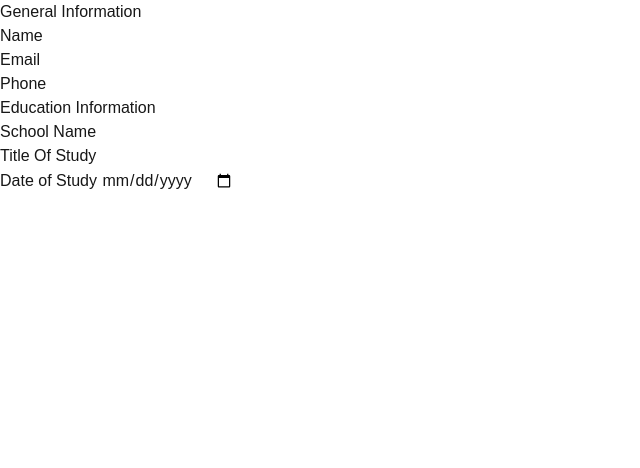
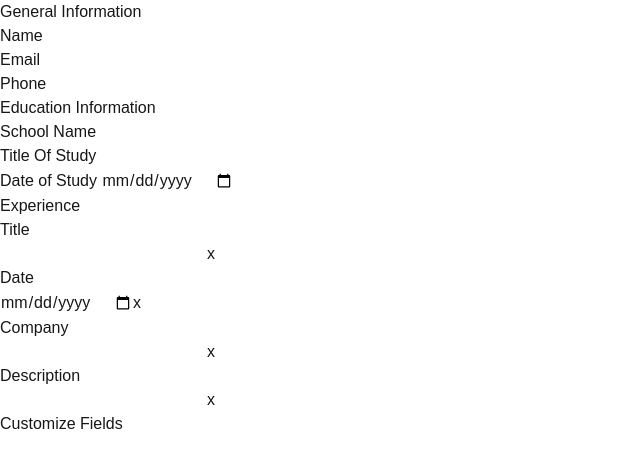
Before and after one commit to WillMay09/react-cv-project, a Next.js app: page / in a window 1280 px wide. Shown: the top 468 px of the page, without its empty margins (0-640 px from the left). Built offline with nearby package versions, Linux system fonts and the light colour scheme.

Commit message:
modal component adjusted and incorporated with  editSectionWithButton

```diff
--- a/src/app/page.tsx
+++ b/src/app/page.tsx
@@ -1,5 +1,6 @@
 import Image from "next/image";
 import EditSection from "../components/editSection";
+import EditSectionWithButton from "../components/editSectionWithButton"
 export default function Home() {
   let generalFeatures = [
     {
@@ -29,10 +30,30 @@ export default function Home() {
       Type: "date",
     },
   ];
+
+  let experienceFeatures = [
+    {
+      Name: "Title",
+      Type: "text",
+    },
+    {
+      Name: "Date",
+      Type: "date",
+    },
+    {
+      Name: "Company",
+      Type: "text",
+    },
+    {
+      Name: "Description",
+      Type: "text",
+    }
+  ];
   return (
     <div>
       <EditSection title="General Information" features={generalFeatures} />
       <EditSection title="Education Information" features={educationFeatures} />
+      <EditSectionWithButton title="Experience" features={experienceFeatures} />
     </div>
   );
 }
--- a/src/components/editSectionWithButton.jsx
+++ b/src/components/editSectionWithButton.jsx
@@ -1,7 +1,8 @@
+"use client";
+
 import { useState } from "react";
-
+import CustomizeSectionModal from "./featureModal";
 export default function EditSectionWithButton({ title, features }) {
-
   //intial value is set to features
   const [fields, setFields] = useState(features);
   const [showModal, setShowModal] = useState(false);
@@ -11,31 +12,38 @@ export default function EditSectionWithButton({ title, features }) {
     //need to repopulate the whole array everytime in order for react to detect a change
     setFields([...fields, newField]);
   };
+  const handleDeleteField = (indexToDelete) => {
+    setFields(fields.filter((_, index) => index !== indexToDelete));
+  };
   return (
     // Give the user the ability to choose what kind of feature they want to add
     <div className="bg-gray-900 text-gray-400 flex flex-col items-center justify-center space-y-4 p-4">
       <h2 className="text-teal-300">{title}</h2>
-      <ul>
+      <ul className="flex flex-col justify-center items-center gap-4 ">
         {fields.map((field, index) => (
           <li
-            key={`${fields.Name}-${index}`}
-            className="flex flex-col justify-center items-center"
+            key={`${field.Name}-${index}`}
+            className="flex flex-col justify-center items-center group"
           >
-            <label>{fields.Name}</label>
-            <input
-              className="bg-gray-600 border border-gray-400 rounded py-1 px-1"
-              type={field.Type}
-              name={fields.Name}
-            />
+            <label className="w-full max-w-sm text-center">{field.Name}</label>
+
+            <div className="relative w-full max-w-sm">
+              <input
+                className="bg-gray-600 border border-gray-400 rounded py-1 px-1 w-full"
+                type={field.Type}
+                name={field.Name}
+              />
+              <button
+                onClick={() => handleDeleteField(index)}
+                className="absolute h-full mx-2 text-white opacity-0 group-hover:opacity-100 transition-opacity"
+              >
+                x
+              </button>
+            </div>
           </li>
         ))}
       </ul>
-      <button
-        onClick={handleAddField}
-        className="mt-4 px-3 py-1 bg-teal-500 text-white rounded hover:bg-teal-600 "
-      >
-        +Add Field
-      </button>
+      <CustomizeSectionModal fields={fields} setFields={setFields} />
     </div>
   );
 }
--- a/src/components/featureModal.jsx
+++ b/src/components/featureModal.jsx
@@ -1,13 +1,56 @@
-{
-  showModal && (
+"use client"
+
+import React, { useState } from "react";
+export default function CustomizeSectionModal({fields, setFields}) {
+  //setting showModal intitial state to false(modal not visible)
+  const [showModal, setShowModal] = useState(false);
+  //default input is nothing
+  const [newFieldName, setNewFieldName] = useState("");
+  //default input type is text
+  const [newFieldType, setNewFieldType] = useState("text");
+  //set fields array to empty
+
+
+  //triggers the change
+  const handleAddField = () => {
+    //edge case check
+    if (newFieldName.trim() === "") return;
+
+    const newField = {
+      Name: newFieldName,
+      Type: newFieldType,
+    };
+    //...fields creates a copy of the fields array, new reference
+    setFields([...fields, newField]);
+    //cleanup reset section
+
+    //clears the textbox where the user typed the string
+    setNewFieldName("");
+    //sets field type back to default
+    setNewFieldType("text");
+    //closes modal
+    setShowModal(false);
+  };
+
+  //conditional render
+  return (
+    <div>
+      <button
+        className="bg-blue-600 text-white px-4 py-2 rounded"
+        onClick={() => setShowModal(true)}
+      >
+        Customize Fields
+      </button>
+      {showModal && (
         <div className="fixed top-0 left-0 w-full h-full bg-black bg-opacity-50 flex items-center justify-center">
           <div className="bg-white p-6 rounded shadow-lg w-80">
-        <h2>Add A Custom Field</h2>
+            <h2 className="text-lg font-bold mb-4">Add A Custom Field</h2>
             <input
               type="text"
               placeholder="Field Name"
               value={newFieldName}
               onChange={(e) => setNewFieldName(e.target.value)}
+              className="border w-full p-2 mb-3"
             />
             <select
               value={newFieldType}
@@ -19,10 +62,25 @@
               <option value="date">Date</option>
             </select>
             <div className="flex justify-between mt-4">
-          <button onClick={handleAddField}>Add</button>
-          <button onClick={() => setShowModal(false)}>Cancel</button>
+              <button
+                className="bg-green-500 text-white px-3 py-1 rounded"
+                onClick={handleAddField}
+              >
+                Add
+              </button>
+              <button
+                className="bg-red-500 text-white px-3 py-1 rounded"
+                onClick={() => setShowModal(false)}
+              >
+                Cancel
+              </button>
             </div>
           </div>
         </div>
+      )}
+      {/*preview added fields*/}
+
+
+    </div>
   );
 }
```
Lines whose indentation alone changed are shown as unchanged.
